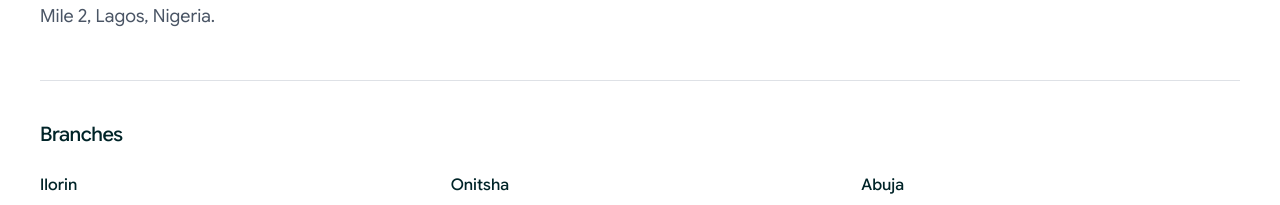
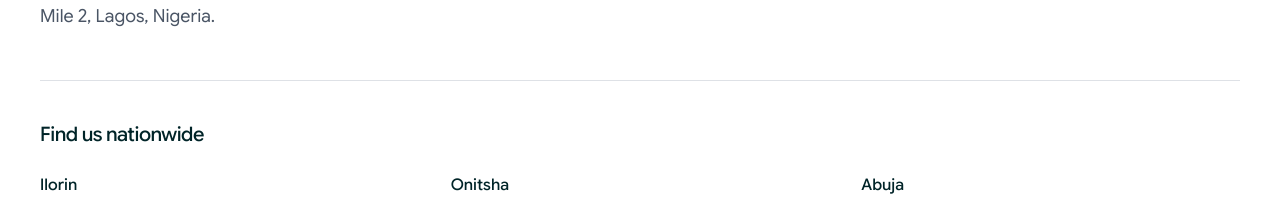
Before and after one commit to rexedge/megatec, a Next.js app: page / in a window 1280 px wide. Shown: the part 6592-6797 px from the top of the page. Built offline with nearby package versions, Linux system fonts and the light colour scheme.

Commit message:
Home branches block: heading is Find us nationwide (R2-04)

```diff
--- a/components/sections/contact-section.tsx
+++ b/components/sections/contact-section.tsx
@@ -52,7 +52,7 @@ export function ContactSection({
 
         {showBranches && (
           <div className="border-border/70 mt-8 border-t pt-6 sm:mt-12 sm:pt-10">
-            <h3 className="text-ink text-xl font-medium tracking-tight">Branches</h3>
+            <h3 className="text-ink text-xl font-medium tracking-tight">Find us nationwide</h3>
             <ul className="mt-6 grid grid-cols-1 gap-x-8 gap-y-6 sm:grid-cols-2 lg:grid-cols-3">
               {BRANCHES.map((branch) => (
                 <li key={branch.city}>
```
